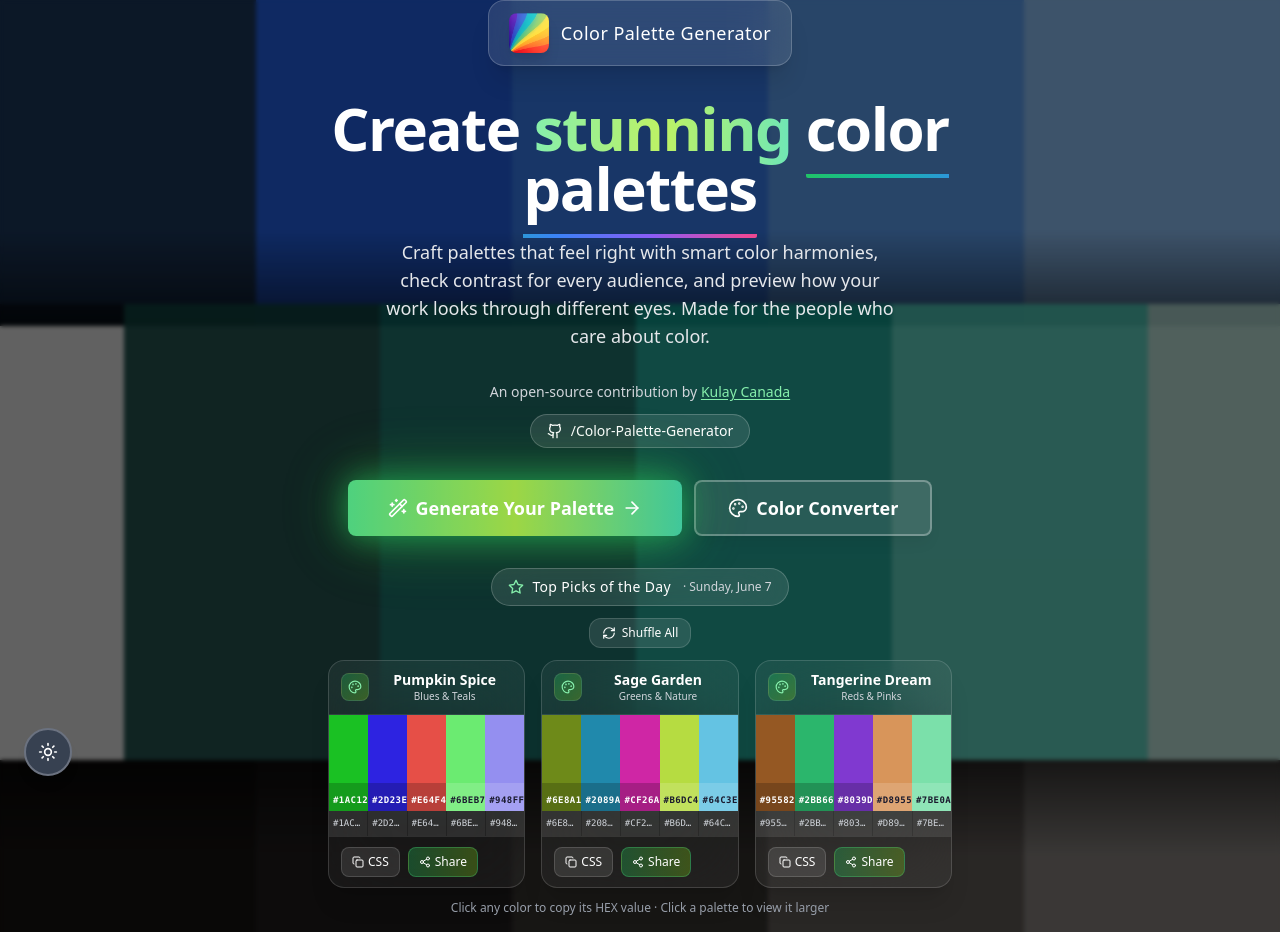
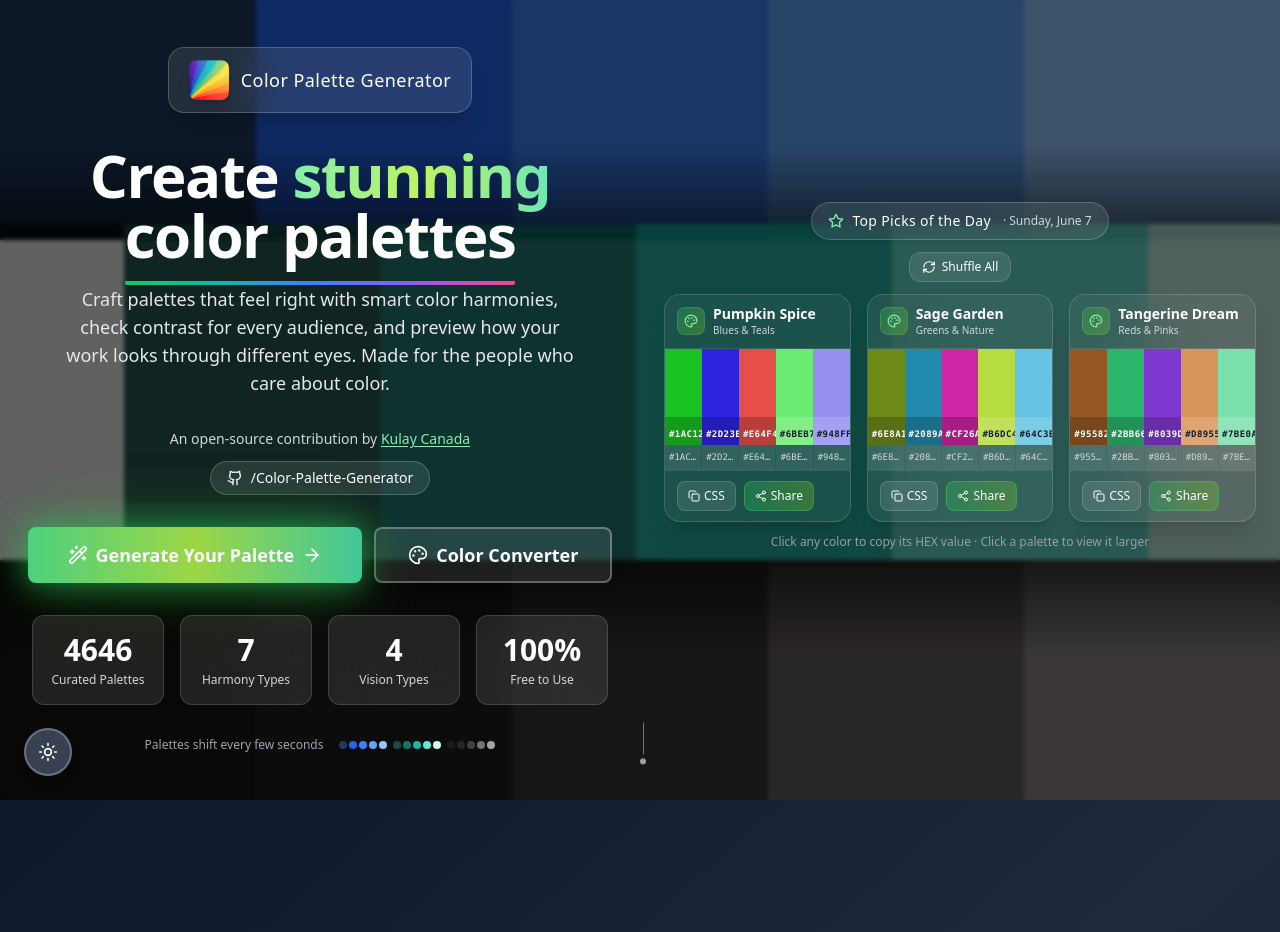
Before and after one commit to josephbatac2/Color-Palette-Generator, a React (Vite) app: page / in a window 1280 px wide. Shown: the top 932 px of the page. Built offline with nearby package versions, Linux system fonts and the light colour scheme.

Commit message:
Adjust Top Picks section width

```diff
--- a/src/components/LandingPage.tsx
+++ b/src/components/LandingPage.tsx
@@ -304,11 +304,6 @@ export const LandingPage: React.FC<LandingPageProps> = ({ onGetStarted }) => {
             </Button>
           </div>
 
-          {/* Top Picks of the Day */}
-          <div className={`w-full max-w-7xl mx-auto mb-8 ${isVisible ? 'opacity-100 translate-y-0' : 'opacity-0 translate-y-8'} transition-all duration-1000 delay-300`}>
-            <TopPickOfDay />
-          </div>
-
           {/* Hero Stats */}
           <div className="w-full max-w-xl grid grid-cols-4 gap-4 mb-8">
             {stats.map((stat, index) => (
@@ -339,6 +334,11 @@ export const LandingPage: React.FC<LandingPageProps> = ({ onGetStarted }) => {
               ))}
             </div>
           </div>
+        </div>
+
+        {/* Top Picks of the Day — full-width, matching Explore Curated Palettes */}
+        <div className={`relative z-10 w-full max-w-7xl mx-auto px-6 mb-12 ${isVisible ? 'opacity-100 translate-y-0' : 'opacity-0 translate-y-8'} transition-all duration-1000 delay-300`}>
+          <TopPickOfDay />
         </div>
 
         {/* Scroll hint */}
```
